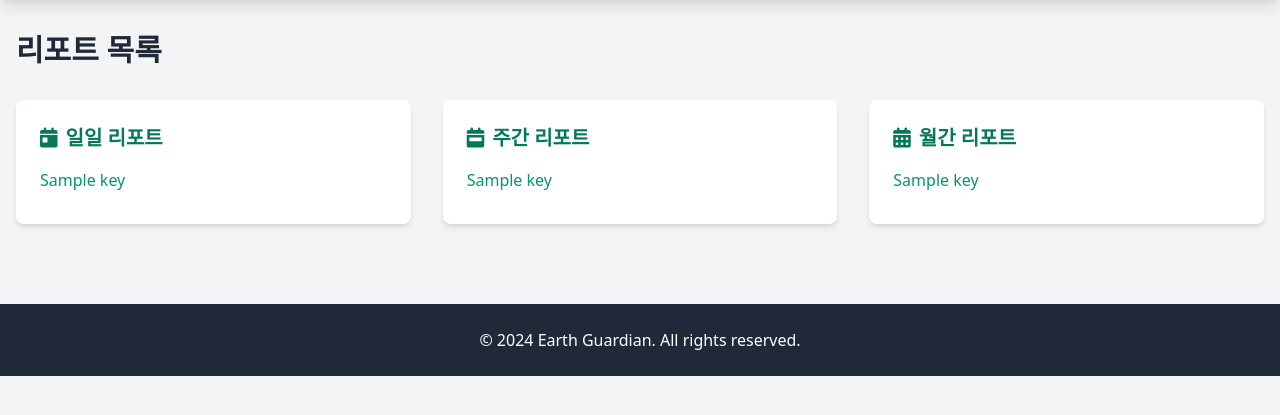
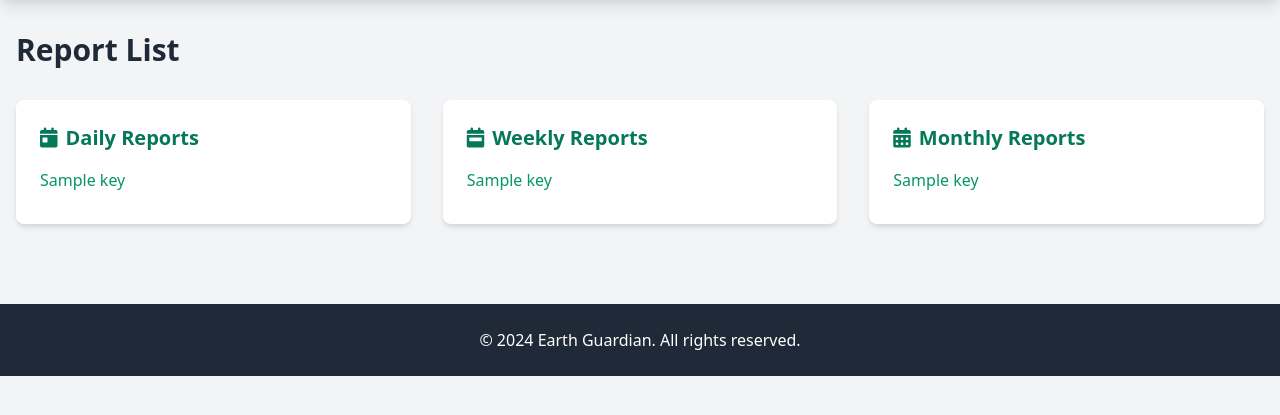
Before and after one commit to hulsfarmer/earthGuardian, a Flask app: template templates/reports.html in a window 1280 px wide. Shown: the part 104-519 px from the top of the page. Run offline with Flask 2, Linux system fonts and the light colour scheme; the template is opened without the code that fills it: most values are stand-ins (such as "Sample title", 1, 10 or a date in 2020).

Commit message:
Update reports.html

```diff
--- a/templates/reports.html
+++ b/templates/reports.html
@@ -54,38 +54,38 @@
         </script>
     </header>
     <main class="container mx-auto px-4 py-8">
-        <h1 class="text-3xl font-bold text-gray-800 mb-8">리포트 목록</h1>
+        <h1 class="text-3xl font-bold text-gray-800 mb-8">Report List</h1>
         <div class="grid grid-cols-1 sm:grid-cols-2 lg:grid-cols-3 gap-8">
             <!-- 일일 리포트 -->
             <div class="bg-white rounded-lg shadow-md p-6">
-                <h2 class="text-xl font-semibold text-green-700 mb-4 flex items-center"><i class="fas fa-calendar-day mr-2"></i>일일 리포트</h2>
+                <h2 class="text-xl font-semibold text-green-700 mb-4 flex items-center"><i class="fas fa-calendar-day mr-2"></i> Daily Reports</h2>
                 <ul>
                     {% for key in daily_keys %}
                     <li class="mb-2"><a href="/reports/day?date={{ '-'.join(key.split('-')[1:]) }}" class="text-green-600 hover:underline">{{ key }}</a></li>
                     {% else %}
-                    <li class="text-gray-400">리포트 없음</li>
+                    <li class="text-gray-400">No reports available.</li>
                     {% endfor %}
                 </ul>
             </div>
             <!-- 주간 리포트 -->
             <div class="bg-white rounded-lg shadow-md p-6">
-                <h2 class="text-xl font-semibold text-green-700 mb-4 flex items-center"><i class="fas fa-calendar-week mr-2"></i>주간 리포트</h2>
+                <h2 class="text-xl font-semibold text-green-700 mb-4 flex items-center"><i class="fas fa-calendar-week mr-2"></i>Weekly Reports</h2>
                 <ul>
                     {% for key in weekly_keys %}
                     <li class="mb-2"><a href="/reports/week?date={{ '-'.join(key.split('-')[1:]) }}" class="text-green-600 hover:underline">{{ key }}</a></li>
                     {% else %}
-                    <li class="text-gray-400">리포트 없음</li>
+                    <li class="text-gray-400">No reports available.</li>
                     {% endfor %}
                 </ul>
             </div>
             <!-- 월간 리포트 -->
             <div class="bg-white rounded-lg shadow-md p-6">
-                <h2 class="text-xl font-semibold text-green-700 mb-4 flex items-center"><i class="fas fa-calendar-alt mr-2"></i>월간 리포트</h2>
+                <h2 class="text-xl font-semibold text-green-700 mb-4 flex items-center"><i class="fas fa-calendar-alt mr-2"></i>Monthly Reports</h2>
                 <ul>
                     {% for key in monthly_keys %}
                     <li class="mb-2"><a href="/reports/month?date={{ '-'.join(key.split('-')[1:]) }}" class="text-green-600 hover:underline">{{ key }}</a></li>
                     {% else %}
-                    <li class="text-gray-400">리포트 없음</li>
+                    <li class="text-gray-400">No reports available.</li>
                     {% endfor %}
                 </ul>
             </div>
```
